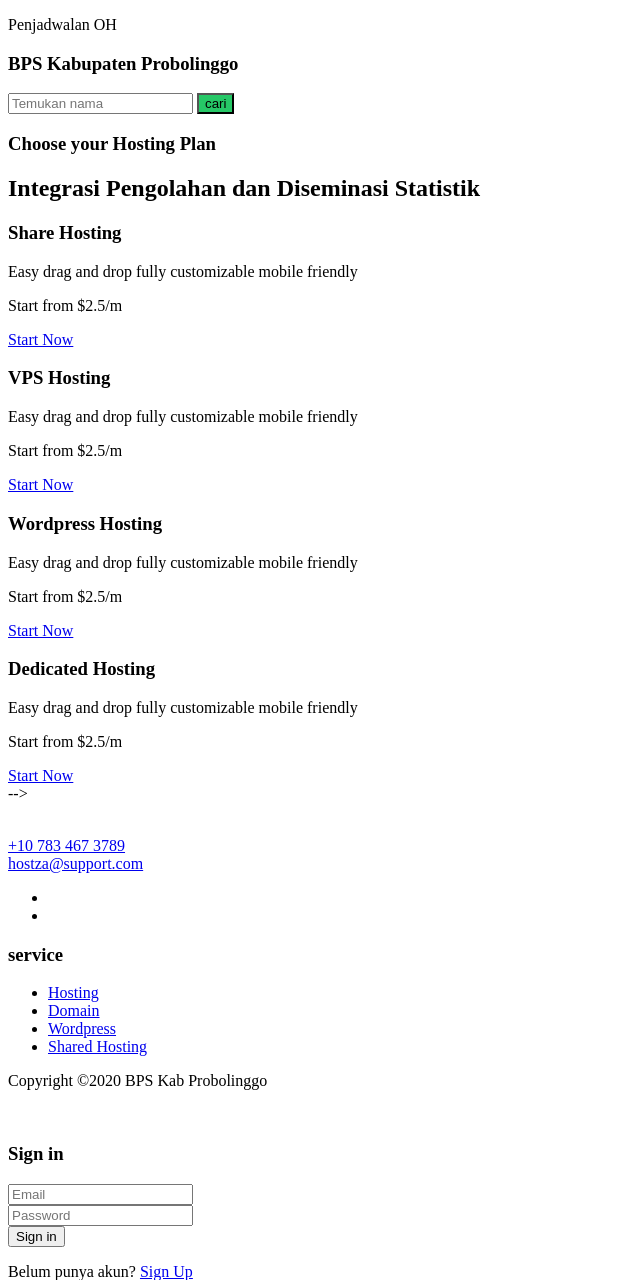
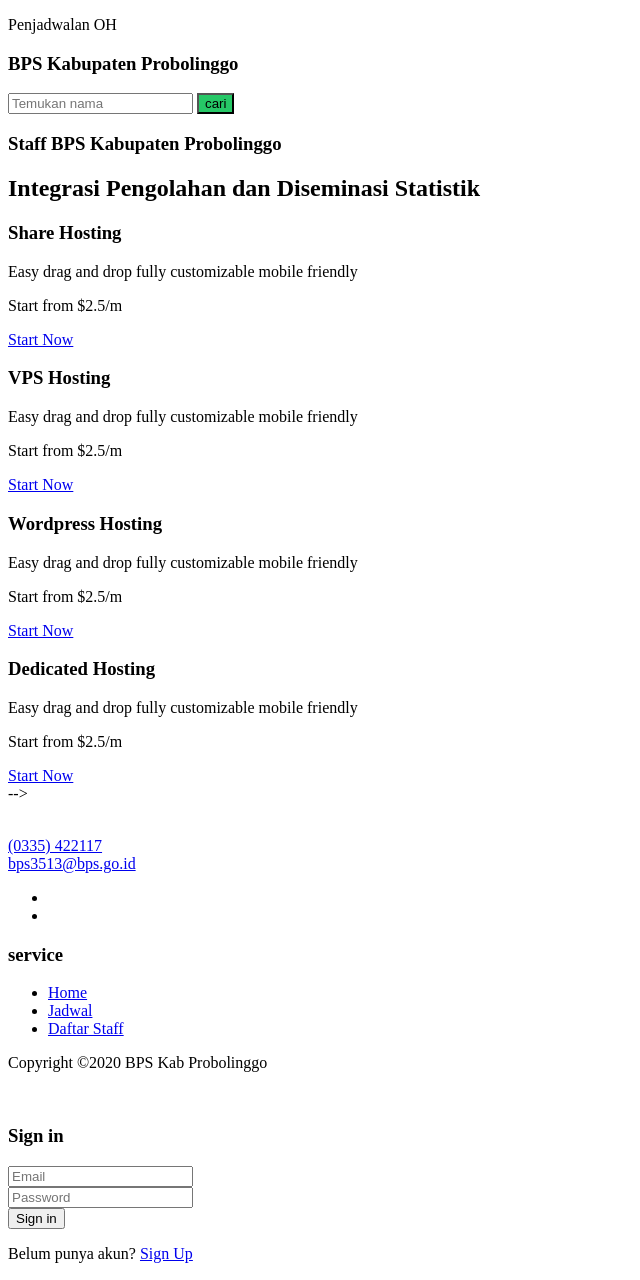
Before and after one commit to Alfira141099/BPS_OH, a PHP site: the page made by application/views/Bps_oh.php in a window 1280 px wide. Shown: the part 78-1358 px from the top of the page, without its empty margins (0-640 px from the left). Run offline with PHP 8.4, Linux system fonts and the light colour scheme; the template is opened without the code that fills it, so the values that code supplies are empty.

Commit message:
Puput
footer dan header

```diff
--- a/application/views/Bps_oh.php
+++ b/application/views/Bps_oh.php
@@ -45,7 +45,7 @@
                                 </a>
                             </div>
                         </div>
-                        <div class="col-xl-7 col-lg-7">
+                        <div class="col-xl-10 col-lg-10">
                             <div class="main-menu  d-none d-lg-block">
                                 <nav>
                                     <ul id="navigation">
@@ -116,7 +116,7 @@
                 <div class="col-xl-12">
                     <div class="section_title text-center mb-100">
                         <h3>
-                            Choose your Hosting Plan
+                            Staff BPS Kabupaten Probolinggo
                         </h3>
                     </div>
                 </div>
@@ -605,16 +605,16 @@
         <div class="footer_top">
             <div class="container">
                 <div class="row">
-                    <div class="col-xl-3 col-md-6 col-lg-3">
+                    <div class="col-xl-10 col-md-12 col-lg-10">
                         <div class="footer_widget">
                             <div class="footer_logo">
                                 <a href="#">
-                                    <img src="<?php echo base_url('img/LogoBPS.png')?>" alt="" height="70" weight="90">
+                                    <img src="<?php echo base_url('asset/img/LogoBPS.png')?>" alt="" height="70" weight="90">
                                 </a>
                             </div>
-                            <p class="footer_text doanar"> <a class="first" href="#">+10 783 467 3789
+                            <p class="footer_text doanar"> <a class="first" href="#">(0335) 422117
                                 </a> <br>
-                                <a href="#">hostza@support.com</a></p>
+                                <a href="#">bps3513@bps.go.id</a> </p>
                             <div class="socail_links">
                                 <ul>
                                     <li>
@@ -638,10 +638,9 @@
                                 service
                             </h3>
                             <ul>
-                                <li><a href="#">Hosting</a></li>
-                                <li><a href="#">Domain</a></li>
-                                <li><a href="#">Wordpress</a></li>
-                                <li><a href="#">Shared Hosting</a></li>
+                                <li><a href="#">Home</a></li>
+                                <li><a href="#">Jadwal</a></li>
+                                <li><a href="#">Daftar Staff</a></li>
                             </ul>
 
                         </div>
```
